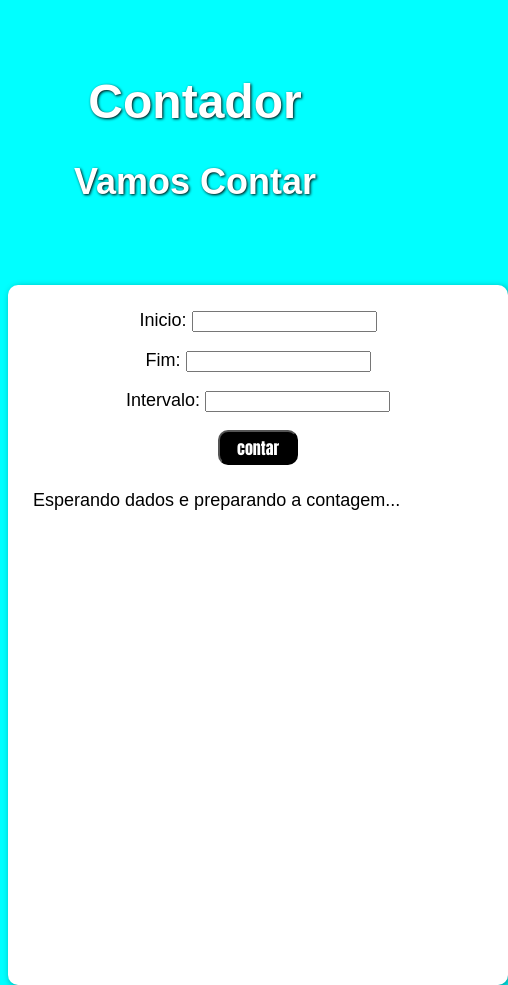
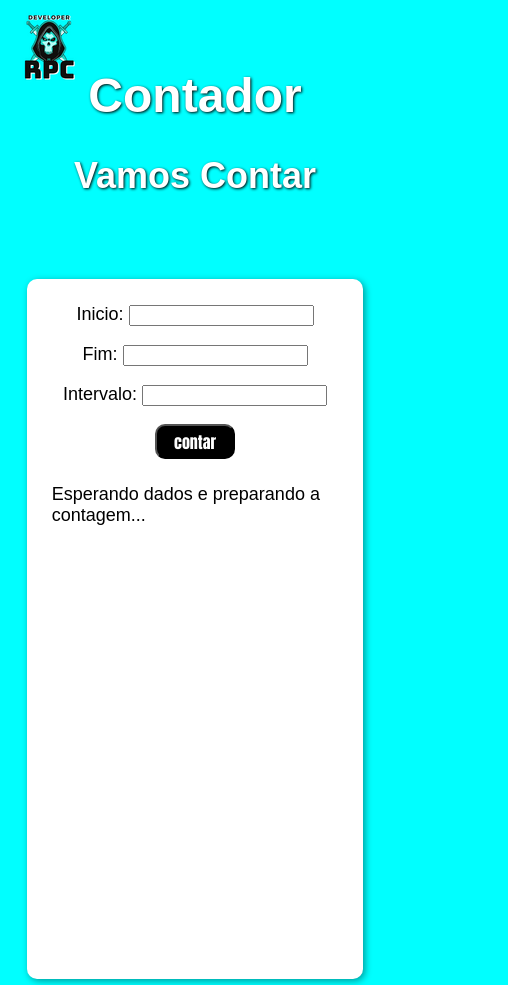
Before and after one commit to Rodrigopca42/contagem, a plain HTML site: page index.html in a window 390 px wide. Shown: the top 985 px of the page, 508 px wide, since content can reach past the window. Drawn offline with Linux system fonts and the light colour scheme.

Commit message:
readme
responsividade

```diff
--- a/style/folha.css
+++ b/style/folha.css
@@ -15,7 +15,7 @@ margin: auto;
 
 .logo{
     position: relative;
-    left: -600px;
+    left: -350px;
 }
 
 h1, h2{
@@ -76,3 +76,27 @@ footer p{
     border-radius: 5px;
     padding: 5px;
 }
+
+@media(max-width: 500px){
+    body{
+        width: 10;
+    }
+    header{
+        width: 100%;
+    }
+
+    h1, h2 {
+        display: flex;
+        flex-direction: column;
+        text-align: center;
+        align-items: center;
+    }
+    .logo{
+        display: flex;
+        position: relative;
+        left: 2px;
+    }
+    section{
+        width: 90%;
+    }
+}
```
